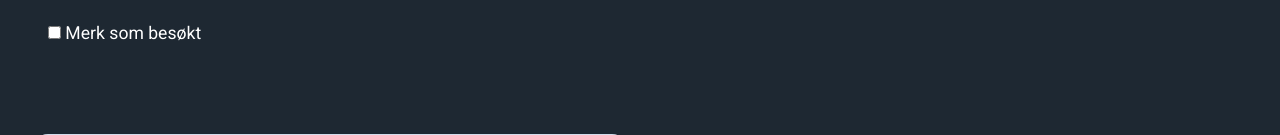
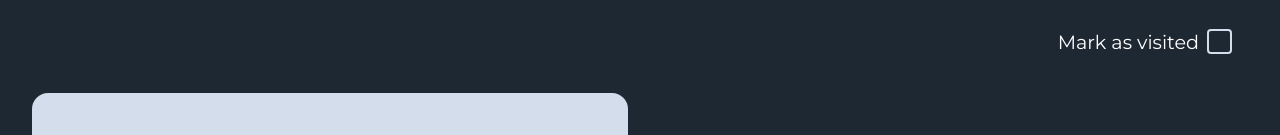
Before and after one commit to madeleinewoodbury/arctic-sprint-solutions, a Flask app: template app/attractions/templates/attraction.html in a window 1280 px wide. Shown: the part 51-186 px from the top of the page. Run offline with Flask 3, Linux system fonts and the light colour scheme; the template is opened without the code that fills it, so the values that code supplies are empty; the visitor is signed in with stand-in values (Sample User, id 1).

Commit message:
Style visited checkbox

```diff
--- a/app/attractions/templates/attraction.html
+++ b/app/attractions/templates/attraction.html
@@ -19,16 +19,21 @@
         <li>{{ tag.name }} {% if not loop.last %}<span>&#xB7;</span> {% endif %}</li>
       {% endfor %}
     </ul>
-      <p>
-  {% if current_user.is_authenticated %}
-    {% if visited %}
-      <input type="checkbox" id="visitedCheckbox" name="visited" onchange="markAsVisited('{{ attraction.id }}')" checked> Besøkt
-    {% else %}
-      <input type="checkbox" id="visitedCheckbox" name="visited" onchange="markAsVisited('{{ attraction.id }}')"> Merk som besøkt
-    {% endif %}
+    {% if current_user.is_authenticated %}
+      <div class="form-control visited">
+        <input
+          type="checkbox"
+          id="visitedCheckbox"
+          name="visited"
+          onchange="markAsVisited('{{ attraction.id }}')"
+          {% if visited %}checked{%endif %}>
+          <label for="visitedCheckbox" class="visited-text">
+            {{ 'Visited' if visited else 'Mark as visited'}}
+          </label>
+      </div>
   {% endif %}
-  </p>
   </div>
+
 
   <div class="content">
     <div class="image-container">
@@ -53,6 +58,9 @@
 <script>
   function markAsVisited(attractionId) {
     const visited = document.getElementById('visitedCheckbox').checked;
+    const visitedText = document.querySelector('.visited-text');
+    visitedText.innerHTML = visited ? 'Visited' : 'Mark as visited';
+
     fetch(`/attractions/${attractionId}/mark_as_visited`, {
       method: 'POST',
       headers: {
--- a/app/static/css/attraction.css
+++ b/app/static/css/attraction.css
@@ -7,6 +7,8 @@
 
 .attraction-info .title-container {
   padding: 0 1rem 2rem;
+  position: relative;
+
 }
 
 .attraction-info h1 {
@@ -33,6 +35,44 @@
 .attraction-info .tags li {
   display: flex;
   gap: .5rem;
+}
+
+.attraction-info .form-control.visited {
+  display: flex;
+  align-items: center;
+  gap: .5rem;
+  font-family: var(--secondary-font);
+  font-size: 1rem;
+  padding-top: 1rem;
+}
+
+.attraction-info .form-control.visited input[type="checkbox"] {
+  position: relative;
+  width: 20px;
+  height: 20px;
+  border: 2px solid var(--bg-light);
+  appearance: none;
+  background-color: transparent;
+  outline: none;
+  transition: all 0.2s ease;
+  cursor: pointer;
+  border-radius: .25rem;
+}
+
+.attraction-info .form-control.visited input[type="checkbox"]:checked {
+  border-color: var(--primary);
+  background-color: var(--darken-primary);
+}
+
+
+.attraction-info .form-control.visited input[type="checkbox"]:checked::after {
+  content: "\2713";
+  position: absolute;
+  top: 50%;
+  left: 50%;
+  transform: translate(-50%, -50%);
+  color: var(--white);
+  font-size: 1.2rem;
 }
 
 .attraction-info .content {
@@ -157,6 +197,30 @@
   }
 }
 
+@media (min-width: 992px) {
+  .attraction-info .form-control.visited {
+    position: absolute;
+    top: 0;
+    right: 0;
+    padding-right: 1rem;
+    font-size: 1.2rem;
+  }
+
+  .attraction-info .form-control.visited input[type="checkbox"] {
+    width: 25px;
+    height: 25px;
+    order: 2;
+  }
+
+  .attraction-info .form-control.visited input[type="checkbox"]:checked::after {
+    font-size: 1.4rem;
+  }
+
+  .attraction-info .form-control.visited .visited-text {
+    order: 1;
+  }
+}
+
 @media (min-width: 1200px) {
   .attraction-info .content {
     align-items: center;
```
